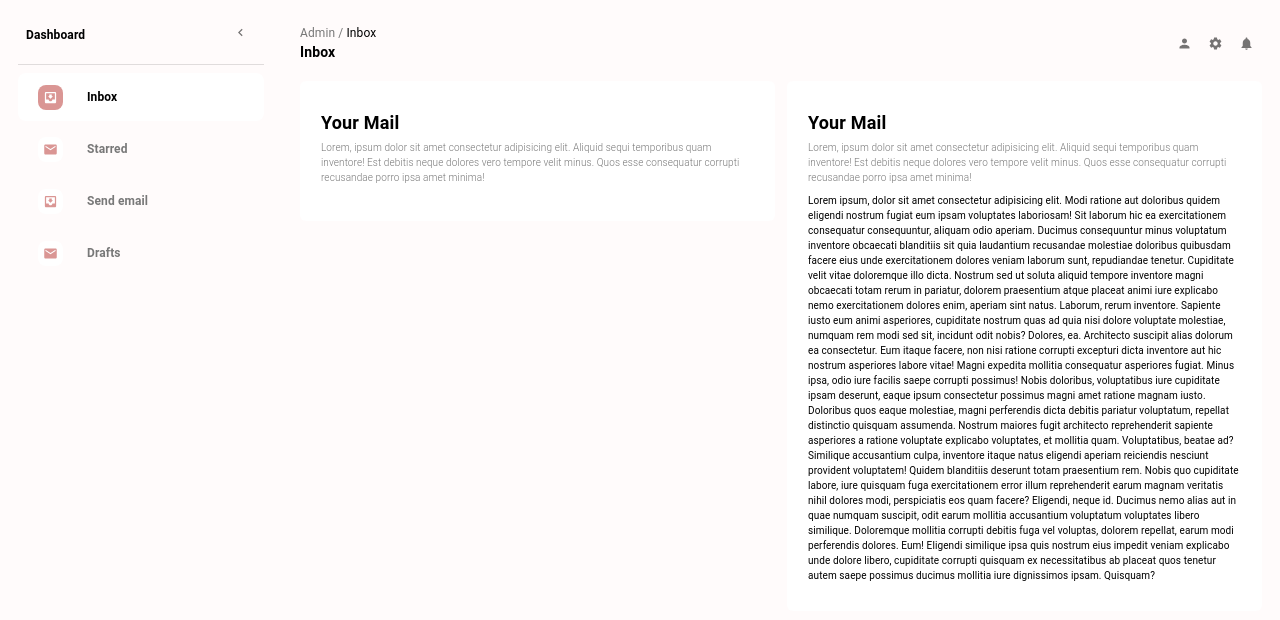
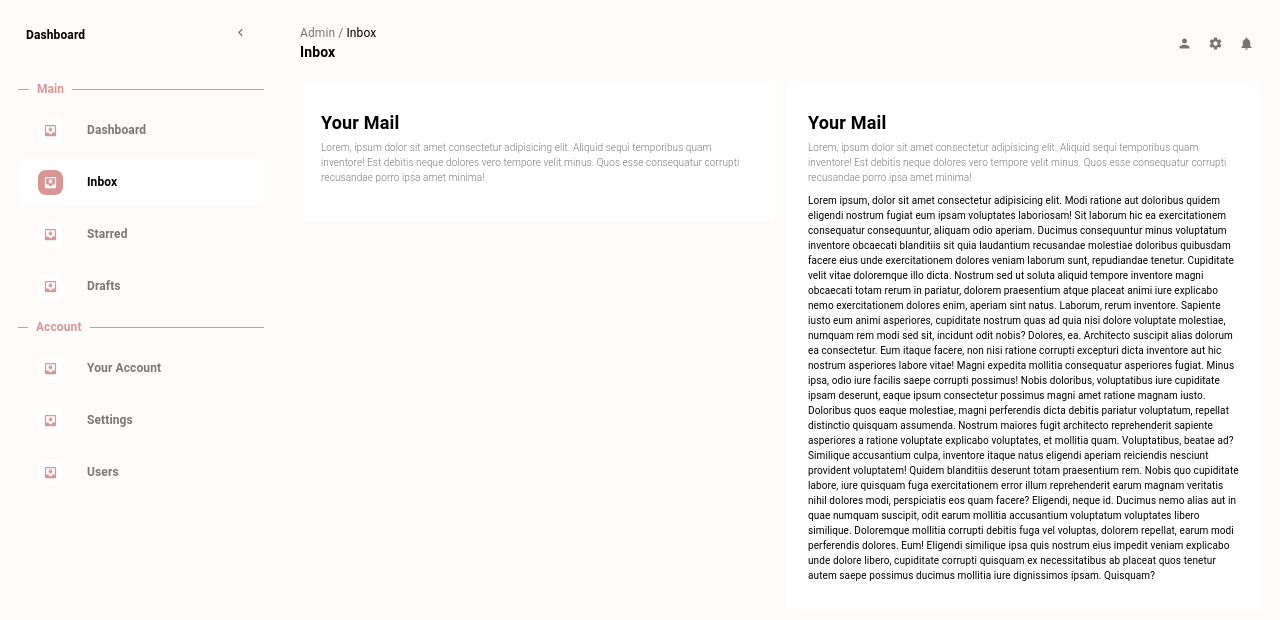
Before and after one commit to fizo-neechan/mui-dashboard-template, a Next.js app: page /admin/inbox in a window 1280 px wide. Shown: the top 620 px of the page. Built offline with nearby package versions, Linux system fonts and the light colour scheme.

Commit message:
dynamic sidebar

```diff
--- a/src/features/admin/side-bar/Sidebar.tsx
+++ b/src/features/admin/side-bar/Sidebar.tsx
@@ -1,13 +1,72 @@
 "use client";
-import { Divider, IconButton, List, ListItem, ListItemButton, ListItemIcon, ListItemText } from "@mui/material";
+import { Box, Divider, IconButton, List, ListItem, ListItemButton, ListItemIcon, ListItemText, MenuItem, Typography } from "@mui/material";
 import { useState } from "react";
 import ChevronLeftIcon from '@mui/icons-material/ChevronLeft';
 import ChevronRightIcon from '@mui/icons-material/ChevronRight';
 import InboxIcon from "@mui/icons-material/MoveToInbox";
 import MailIcon from "@mui/icons-material/Mail";
 import { Drawer, DrawerBox, DrawerHeader } from "./Sidebar.style";
+import { usePathname, useRouter } from "next/navigation";
+
+interface MenuItem {
+  text: string;
+  icon: JSX.Element;
+  path: string;
+}
+
+interface MenuItems {
+  section: string;
+  items: MenuItem[];
+}
+
+const MENU_ITEMS: MenuItems[] = [
+  {
+    section: 'Main', items: [
+      {
+        text: 'Dashboard',
+        icon: <InboxIcon />,
+        path: '/admin',
+      },
+      {
+        text: 'Inbox',
+        icon: <InboxIcon />,
+        path: '/admin/inbox',
+      },
+      {
+        text: 'Starred',
+        icon: <InboxIcon />,
+        path: '/admin/starred',
+      },
+      {
+        text: 'Drafts',
+        icon: <InboxIcon />,
+        path: '/admin/drafts',
+      },
+    ]
+  },
+  {
+    section: 'Account', items: [
+      {
+        text: 'Your Account',
+        icon: <InboxIcon />,
+        path: '/admin/account/manage',
+      },
+      {
+        text: 'Settings',
+        icon: <InboxIcon />,
+        path: '/admin/account/settings',
+      },
+      {
+        text: 'Users',
+        icon: <InboxIcon />,
+        path: '/admin/account/users',
+      },
+    ]
+  },
+]
 
 export default function SideBar() {
+  const pathname = usePathname();
   const [open, setOpen] = useState(true);
 
   const handleDrawerOpen = () => {
@@ -24,7 +83,7 @@ export default function SideBar() {
         <DrawerHeader>
           <ListItemText
             primaryTypographyProps={{
-              fontWeight: "600 !important",
+              fontWeight: "600",
               fontSize: "1.2rem",
               color: "text.main",
               marginTop: '0.5rem'
@@ -44,10 +103,14 @@ export default function SideBar() {
             {!open ? <ChevronRightIcon /> : <ChevronLeftIcon />}
           </IconButton>
         </DrawerHeader>
-        <Divider />
         <List>
-          {["Inbox", "Starred", "Send email", "Drafts"].map((text, index) => (
-            <StyledListItem index={index} text={text} open={open} />
+          {MENU_ITEMS.map((section, idx) => (
+            <>
+              <MenuSectionDivider name={section.section} open={open} />
+              {section.items.map((item, jdx) => (
+                <StyledListItem text={item.text} icon={item.icon} selected={pathname === item.path} path={item.path} open={open} />
+              ))}
+            </>
           ))}
         </List>
       </DrawerBox>
@@ -55,24 +118,57 @@ export default function SideBar() {
   );
 }
 
-interface StyledListItemProps {
-  text: string;
-  index: number;
-  open: boolean;
+const MenuSectionDivider = ({ name, open }: { name: string, open: boolean }) => {
+  return <Box sx={{
+    display: 'flex',
+    gap: '0.8rem',
+    alignItems: 'center',
+    margin: "0.8rem 0",
+    opacity: open ? 1 : 0,
+    transition: 'opacity 0.1s ease-in-out',
+  }}>
+    <Box sx={{
+      backgroundColor: 'accent.main',
+      width: '1.4rem',
+      height: '0.1rem',
+    }}></Box>
+
+    <Typography sx={{
+      color: 'accent.main',
+      fontSize: '1.2rem',
+      fontWeight: '600',
+      lineHeight: '150%',
+    }}>
+      {name}
+    </Typography>
+
+    <Box sx={{
+      backgroundColor: 'accent.main',
+      width: '100%',
+      height: '0.1rem',
+    }}></Box>
+  </Box>;
 }
 
-export const StyledListItem: React.FC<StyledListItemProps> = ({ text, index, open }) => {
+interface StyledListItemProps extends MenuItem {
+  open: boolean;
+  selected: boolean;
+}
+
+export const StyledListItem: React.FC<StyledListItemProps> = ({ text, icon, selected, open, path }) => {
+  const router = useRouter();
   return (
     <ListItem
       disablePadding
       sx={{
         display: "block",
-        backgroundColor: open && index === 0 ? "background.white" : "",
+        backgroundColor: open && selected ? "background.white" : "",
         borderRadius: "8px",
         marginBottom: "0.4rem",
       }}
     >
       <ListItemButton
+        onClick={() => { router.push(path) }}
         sx={[
           {
             minHeight: 48,
@@ -91,11 +187,11 @@ export const StyledListItem: React.FC<StyledListItemProps> = ({ text, index, ope
           sx={[
             {
               minWidth: 0,
-              color: index !== 0 ? "accent.main" : "text.light",
+              color: !selected ? "accent.main" : "text.light",
               borderRadius: "8px",
               padding: "0.5rem",
               justifyContent: "center",
-              backgroundColor: index !== 0 ? "background.white" : "accent.main",
+              backgroundColor: !selected ? "background.white" : "accent.main",
             },
             open
               ? {
@@ -106,14 +202,14 @@ export const StyledListItem: React.FC<StyledListItemProps> = ({ text, index, ope
               },
           ]}
         >
-          {index % 2 === 0 ? <InboxIcon /> : <MailIcon />}
+        {icon}
         </ListItemIcon>
         <ListItemText
           primary={text}
           primaryTypographyProps={{
             fontWeight: "600 !important",
             fontSize: "1.2rem",
-            color: index !== 0 ? "text.secondary" : "text.main",
+            color: !selected ? "text.secondary" : "text.main",
           }}
           sx={[
             open
```
